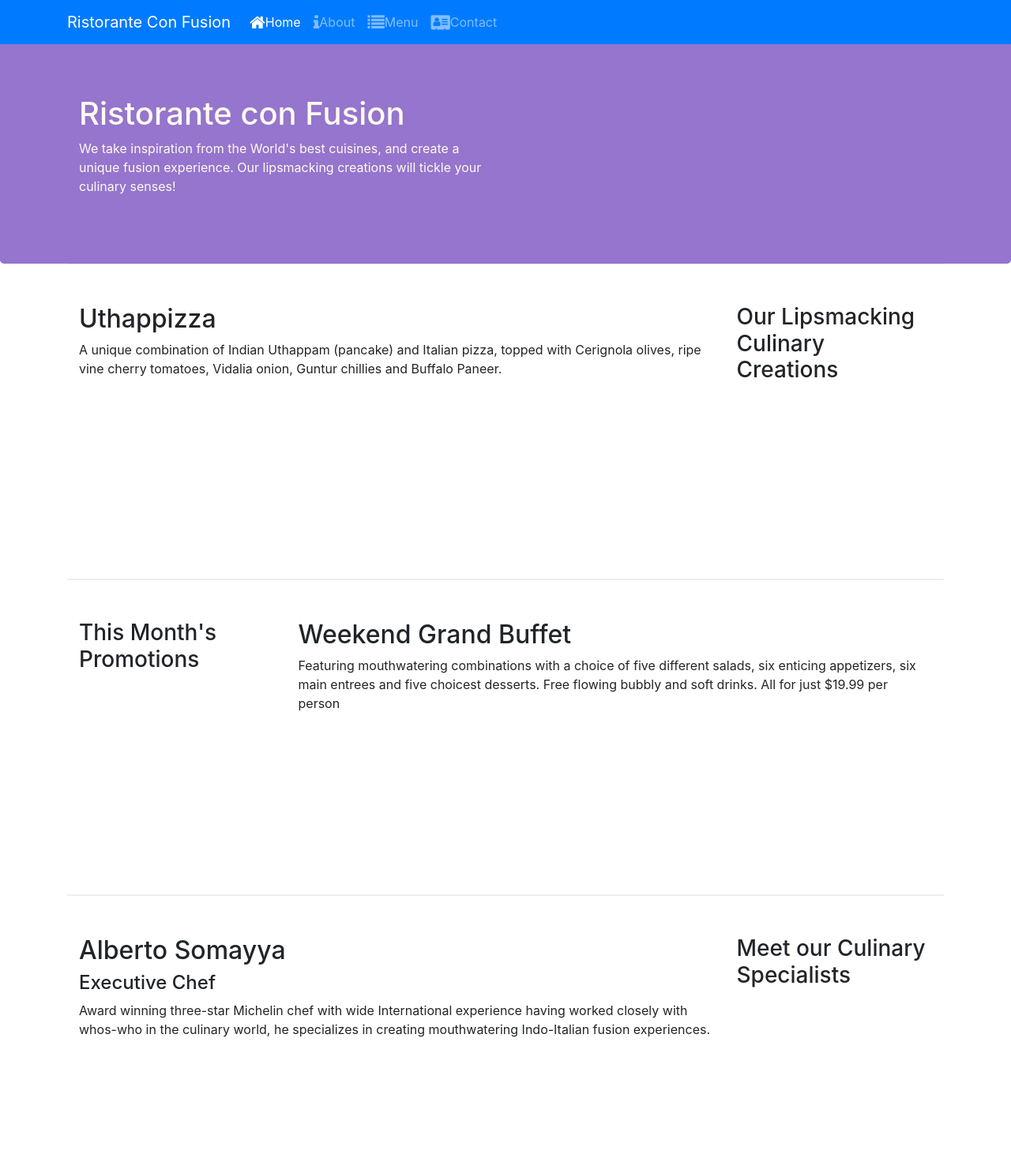
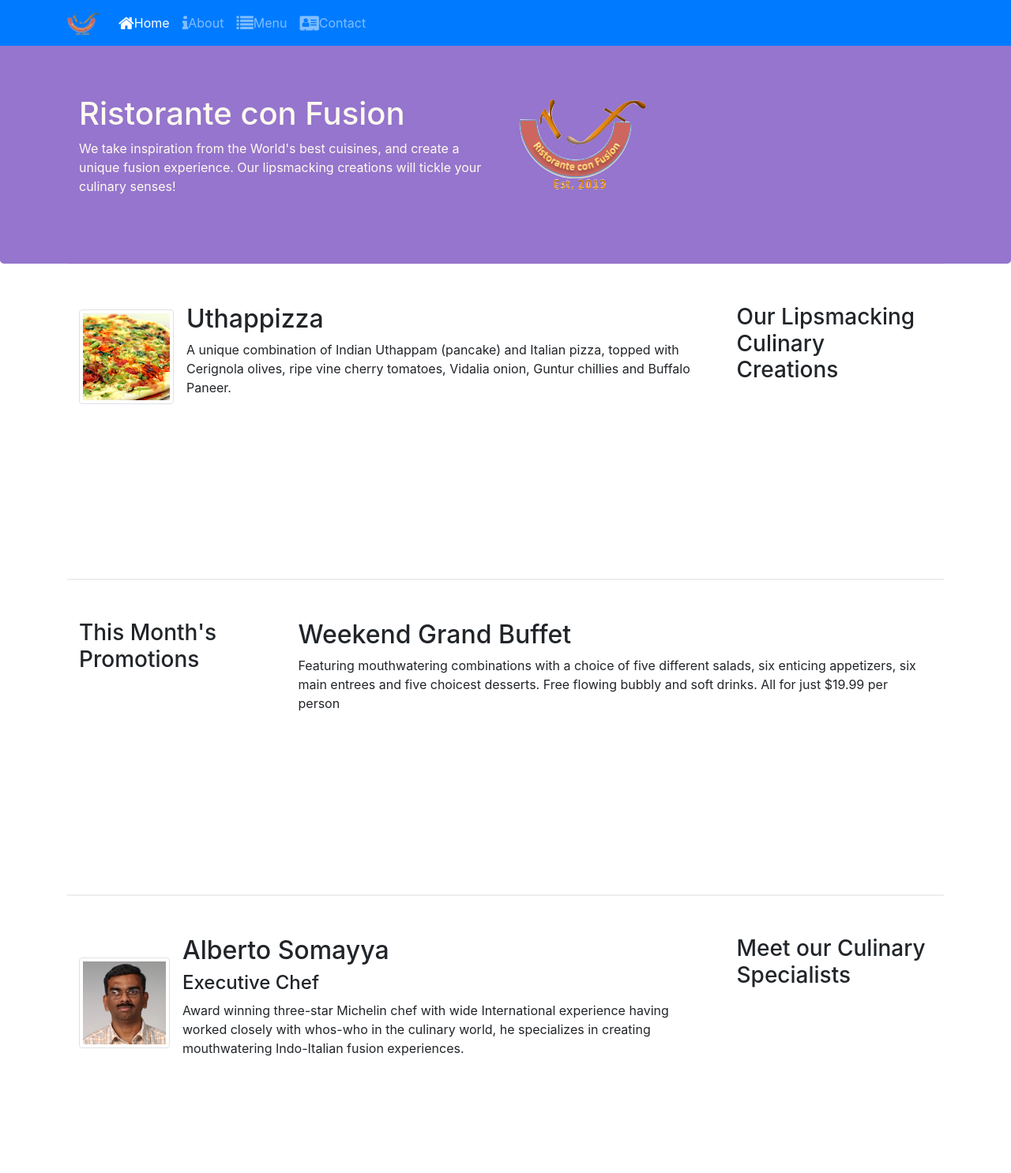
Before and after one commit to nehakhan30901/coursera-bootstrap4, a website: page index.html in a window 1280 px wide. Shown: the top 1486 px of the page at 79% size. Drawn offline with nearby package versions, Linux system fonts and the light colour scheme.

Commit message:
images and media

```diff
--- a/index.html
+++ b/index.html
@@ -23,7 +23,7 @@
                 <span class="navbar-toggler-icon"></span>
             </button>
             <div class="collapse navbar-collapse" id="Navbar">
-                <a class="navbar-brand" href="#">Ristorante Con Fusion</a>
+                <a class="navbar-brand" href="#"><img src="img/logo.png" height="30" width="41"></a>
                     <ul class="navbar-nav mr-auto">
                         <li class="nav-item active">
                             <a class="nav-link" href="#">
@@ -54,6 +54,7 @@
                     <p>We take inspiration from the World's best cuisines, and create a unique fusion experience. Our lipsmacking creations will tickle your culinary senses!</p>
                 </div>
                 <div class="col-12 col-sm-6">
+                    <img src="img/logo.png" class="img-fluid">
                 </div>
             </div>
         </div>
@@ -65,8 +66,14 @@
                 <h3>Our Lipsmacking Culinary Creations</h3>
             </div>
             <div class="col col-sm order-sm-first col-md">
-                <h2>Uthappizza</h2>
-                <p>A unique combination of Indian Uthappam (pancake) and Italian pizza, topped with Cerignola olives, ripe vine cherry tomatoes, Vidalia onion, Guntur chillies and Buffalo Paneer.</p>
+                <div class="media">
+                    <img class="d-flex mr-3 img-thumbnail align-self-center"
+                    src="img/uthappizza.png" alt="Uthappizza">
+                    <div class="media-body">
+                        <h2>Uthappizza</h2>
+                        <p>A unique combination of Indian Uthappam (pancake) and Italian pizza, topped with Cerignola olives, ripe vine cherry tomatoes, Vidalia onion, Guntur chillies and Buffalo Paneer.</p>
+                    </div>
+                </div>
             </div>
         </div>
 
@@ -86,9 +93,15 @@
                 <h3>Meet our Culinary Specialists</h3>
             </div>
             <div class="col col-sm order-sm-first col-md">
-                <h2>Alberto Somayya</h2>
-                <h4>Executive Chef</h4>
-                <p>Award winning three-star Michelin chef with wide International experience having worked closely with whos-who in the culinary world, he specializes in creating mouthwatering Indo-Italian fusion experiences. </p>
+                <div class="media">
+                    <img class="d-flex mr-3 img-thumbnail align-self-center"
+                    src="img/alberto.png" alt="Alberto Somayya">
+                    <div class="media-body">
+                        <h2 class="mt-0">Alberto Somayya</h2>
+                        <h4>Executive Chef</h4>
+                        <p>Award winning three-star Michelin chef with wide International experience having worked closely with whos-who in the culinary world, he specializes in creating mouthwatering Indo-Italian fusion experiences. </p>
+                    </div>
+                </div>
             </div>
         </div>
     </div>
```
Also changed, not shown: aboutus.html (+1 -1 lines), contactus.html (+1 -1 lines), img/alberto.png (added), img/buffet.png (added), img/logo.png (added), img/uthappizza.png (added), 1 other file.
